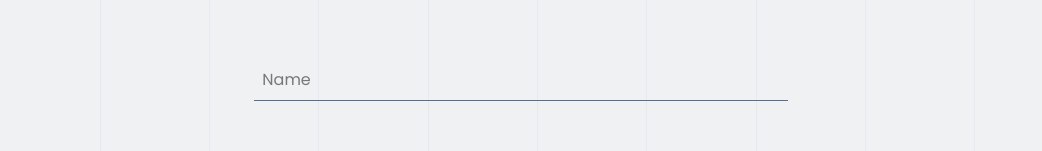
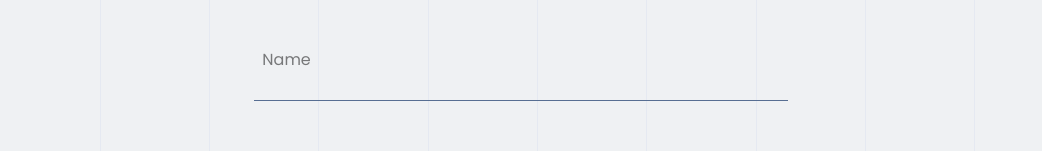
Before and after one commit to etiosa/etiosaobasuyiwebsite, a Next.js app: page /contact in a window 1280 px wide. Shown: the part 412-563 px from the top of the page, without its empty margins (119-1161 px from the left). Built offline with nearby package versions, Linux system fonts and the light colour scheme; a web font is replaced by a local one.

Commit message:
update the contact form layout

```diff
--- a/pages/contact/index.tsx
+++ b/pages/contact/index.tsx
@@ -1,7 +1,6 @@
 import { NextPage } from "next/types"
 import { motion } from "framer-motion"
 import { useState } from "react"
-
 import { addDoc, collection, firestore, serverTimestamp } from "../util/firebase"
 
 const Contact: NextPage = () => {
@@ -30,26 +29,13 @@ const Contact: NextPage = () => {
                 setDone(true)
             }
         }
-
     }
     return (
-
         <>
             {isDone ?
                 <div className="m-auto block w-full mt-96 relative text-center text-4xl uppercase font-bold text-[#0B1727] whitespace-nowrap">
                     <span>Thank your inquries!</span></div> :
-                <motion.div
-                    initial={{
-                        opacity: 0
-                    }}
-                    animate={{
-                        opacity: 1
-                    }}
-                    transition={{
-                        type: "spring",
-                        duration: 4
-                    }}
-                    className="relative  flex flex-col w-full  font-Poppins  items-center justify-items-center mt-32">
+                <motion.div className="relative  flex flex-col w-full  font-Poppins  items-center justify-items-center mt-32">
                     <div className="w-96  lg:w-5/12 p-3 text-sm text-[#2E435F] mb-12 leading-6	 md:w-6/12">
                         <p>I'm always open to new creative collaborations and would love to talk about potential projects you have in mind.</p>
                     </div>
@@ -57,15 +43,14 @@ const Contact: NextPage = () => {
                         <p >Don't hesitate to get in touch, even if it's just say hello. I'm  always happy to help</p>
                     </div>
                     <div className="w-80 md:w-6/12 lg:w-5/12">
-                        <form onSubmit={sendContact} id="form">
-                            <div className={`flex   mt-12    w-full`}>
+                        <form onSubmit={sendContact}>
+                            <div className={`flex mt-12 w-full`}>
                                 <div className=" peer flex flex-col relative w-full">
                                     <input
-                                        required={true}
+                                        name="Name"
+                                        className={`peer p-2 bg-transparent placeholder-transparent  focus:outline-none  border-t-0 border-l-0 border-r-0  border border-[#576E92]`}
                                         onChange={(e) => { setName(e.target.value) }}
-                                        name="Name" title="Name"
-                                        placeholder="Name"
-                                        className={`peer  p-2 bg-transparent placeholder-transparent  focus:outline-none  border-t-0 border-l-0 border-r-0  border border-[#576E92]`} />
+                                        type="text" required />
                                     <label htmlFor='Name'
                                         className=" transition-all absolute left-2   text-sm text-gray opacity-50 -top-3 peer-focus:-top-3.5 peer-focus:text-xs
                                       peer-placeholder-shown:top-2   peer-placeholder-shown:text-red">
@@ -73,23 +58,23 @@ const Contact: NextPage = () => {
                                     </label>
                                 </div>
                             </div>
-                            <div className="flex   mt-12    w-full">
+                            <div className={`flex mt-12 w-full`}>
                                 <div className=" peer flex flex-col relative w-full">
                                     <input
+                                        title="Email"
                                         onChange={(e) => { setEmail(e.target.value) }}
-                                        required={true}
-                                        name="Email" title="Email"
-                                        type="email"
+                                        className={`peer p-2 bg-transparent placeholder-transparent  focus:outline-none  border-t-0 border-l-0 border-r-0  border border-[#576E92]`}
                                         placeholder="Email"
-                                        className={`peer  p-2 bg-transparent placeholder-transparent  focus:outline-none  border-t-0 border-l-0 border-r-0  border border-[#576E92]`} />
-                                    <label htmlFor='Email'
-                                        className="transition-all absolute left-2   text-sm text-gray opacity-50 -top-3 peer-focus:-top-3.5 peer-focus:text-xs
-                                          peer-placeholder-shown:top-2   peer-placeholder-shown:text-red">Email</label>
+                                        type="email" required />
+                                    <label htmlFor='email'
+                                        className=" transition-all absolute left-2   text-sm text-gray opacity-50 -top-3 peer-focus:-top-3.5 peer-focus:text-xs
+                                      peer-placeholder-shown:top-2   peer-placeholder-shown:text-red">
+                                        Email
+                                    </label>
                                 </div>
                             </div>
-
-                            <div className="flex mt-12">
-                                <div className="flex flex-col relative w-full">
+                            <div className={`flex mt-12 w-full`}>
+                                <div className=" peer flex flex-col relative w-full">
                                     <textarea
                                         onChange={(e) => { setMessage(e.target.value) }}
                                         name="Message"
@@ -107,7 +92,8 @@ const Contact: NextPage = () => {
                                     </label>
                                 </div>
                             </div>
-                            <button onClick={sendContact} style={{
+
+                            <button style={{
                                 boxShadow: "0px 58px 23px rgba(121, 113, 234, 0.01), 0px 32px 19px rgba(121, 113, 234, 0.05), 0px 14px 14px rgba(121, 113, 234, 0.09), 0px 4px 8px rgba(121, 113, 234, 0.1), 0px 0px 0px rgba(121, 113, 234, 0.1)"
                             }} className="  bg-[#576E92] h-14 w-52 mb-24 mt-5  relative">
 
@@ -121,11 +107,7 @@ const Contact: NextPage = () => {
                             </button>
                         </form>
                     </div>
-
-                </motion.div>
-
-            }
-
+                </motion.div>}
         </>
     )
 }
```
